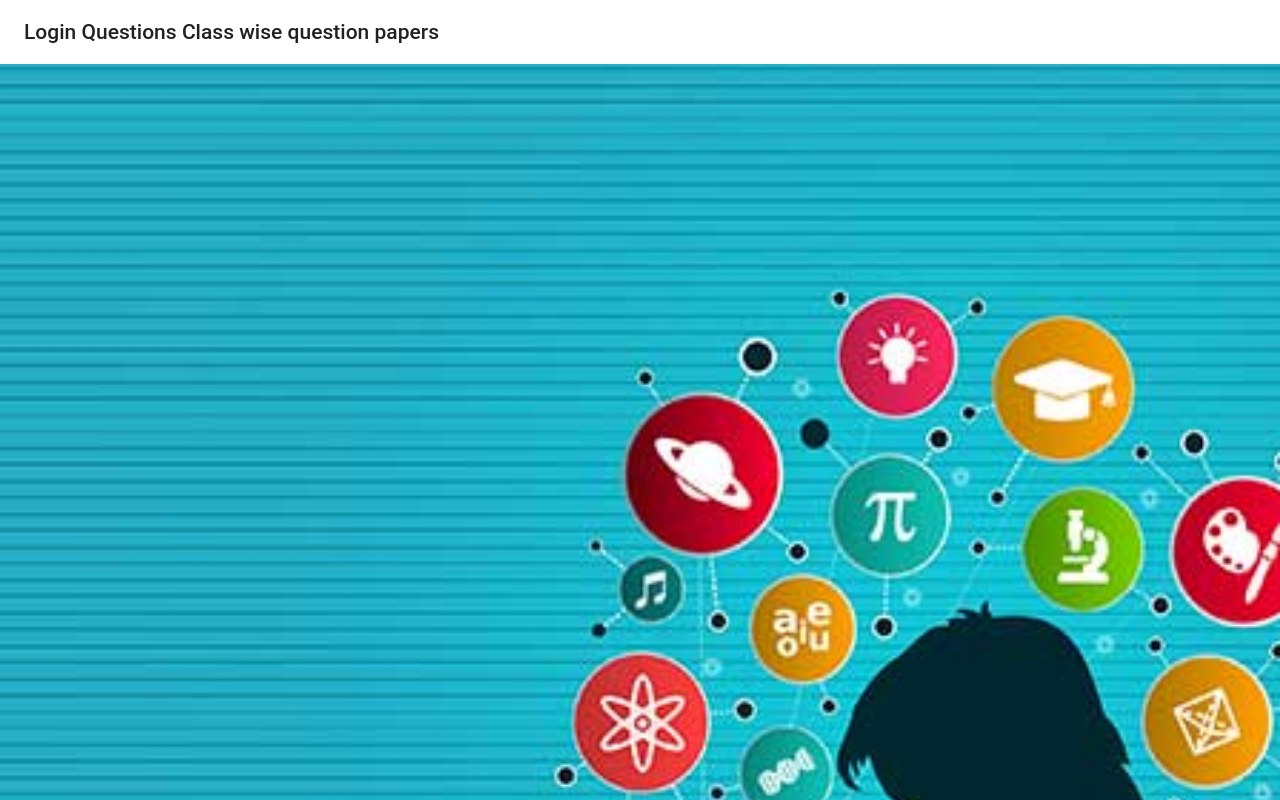
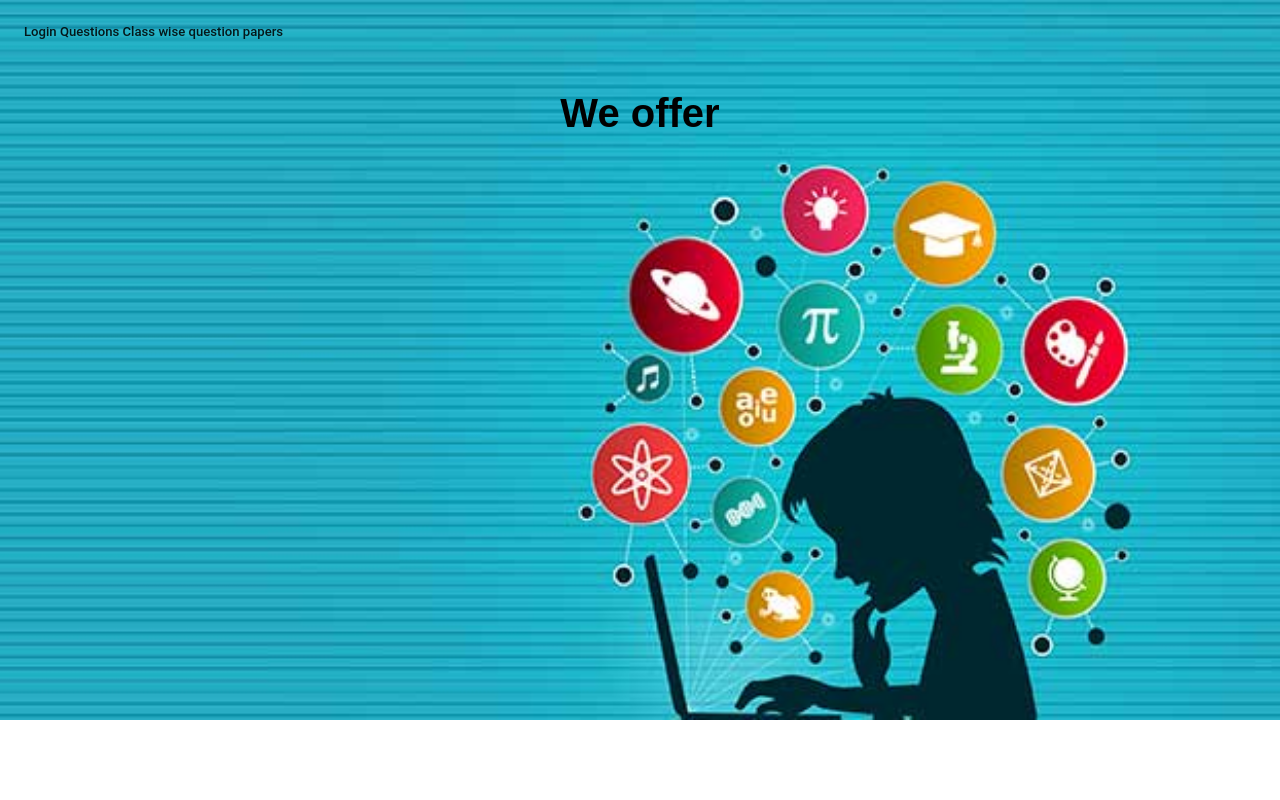
Before and after one commit to pavananms/learnapp-frontend, a React (Create React App) app: page / in a window 1280 px wide. Shown: the top 800 px of the page. Built offline with nearby package versions, Linux system fonts and the light colour scheme.

Commit message:
new changes

```diff
--- a/src/App.js
+++ b/src/App.js
@@ -6,6 +6,7 @@ import AppBar from '@material-ui/core/AppBar';
 import Toolbar from '@material-ui/core/Toolbar';
 import Typography from '@material-ui/core/Typography';
 import Background from './background.jpg';
+import Title from './Title';
 
 //class App extends Component {
 //  render() {
@@ -33,7 +34,7 @@ import Background from './background.jpg';
 
 var sectionStyle = {
         width: "100%",
-        height: "1000px",
+        height: "720px",
         backgroundRepeat: "no-repeat",
         backgroundPosition: "center",
         backgroundSize: "cover",
@@ -52,20 +53,20 @@ class Section extends Component {
 class App extends Component {
   render(){
     return(
-        <div className="Something">
-            <AppBar position="static" color="transparent">
+      <div id="id1" className="Something" style={ sectionStyle }>
+          <div id="id2">
+          <AppBar position="static" style={{ background: 'transparent', boxShadow: 'none'}}>
               <Toolbar>
                 <Typography variant="title" color="transparent">
                   Login                                        Questions   Class wise question papers
                 </Typography>
               </Toolbar>
             </AppBar>
-            <Section>
-            </Section>
+            <Title title={'We offer'}/>
+            {/* <Section> */}
+            {/* </Section>           */}
+          </div>
         </div>
-      //      <div className = bg>
-      // </div>
-
     )
   }
 }
--- /dev/null
+++ b/src/Title.js
@@ -0,0 +1,9 @@
+import React, {Component} from 'react'
+
+class Title extends Component {
+    render() {
+        return <h1>{this.props.title}</h1>
+    }
+}
+
+export default Title
--- a/src/index.js
+++ b/src/index.js
@@ -3,6 +3,7 @@ import ReactDOM from 'react-dom';
 import './index.css';
 import App from './App';
 import * as serviceWorker from './serviceWorker';
+import './styles/stylesheet.css'
 
 ReactDOM.render(<App />, document.getElementById('root'));
 
--- /dev/null
+++ b/src/styles/stylesheet.css
@@ -0,0 +1,10 @@
+html {
+    font-size: 10px;
+}
+h1{
+    font-family: fantasy;
+    font-size: 40px;
+    text-align: center;
+    color: black;
+    background-color: transparent;
+}
```
Also changed, not shown: 1 other file (tests, documents, lock files or other folders).
